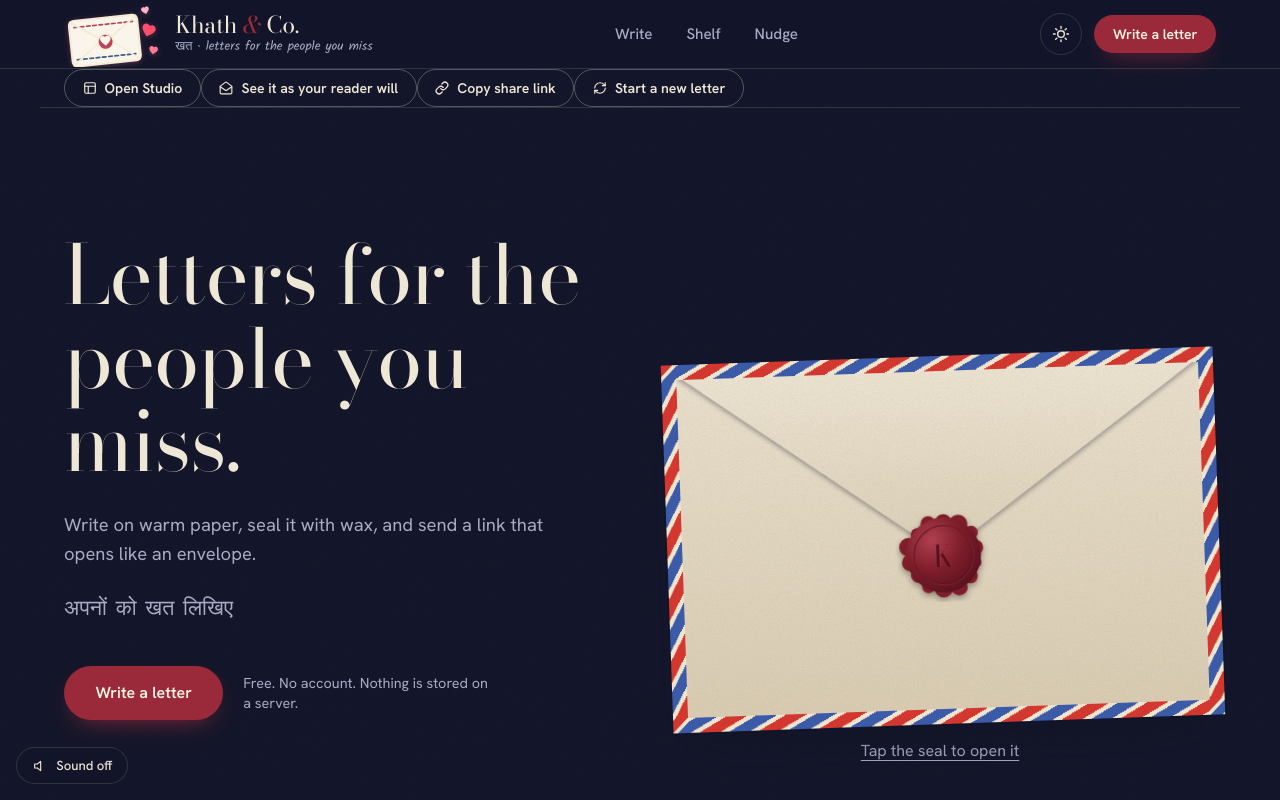
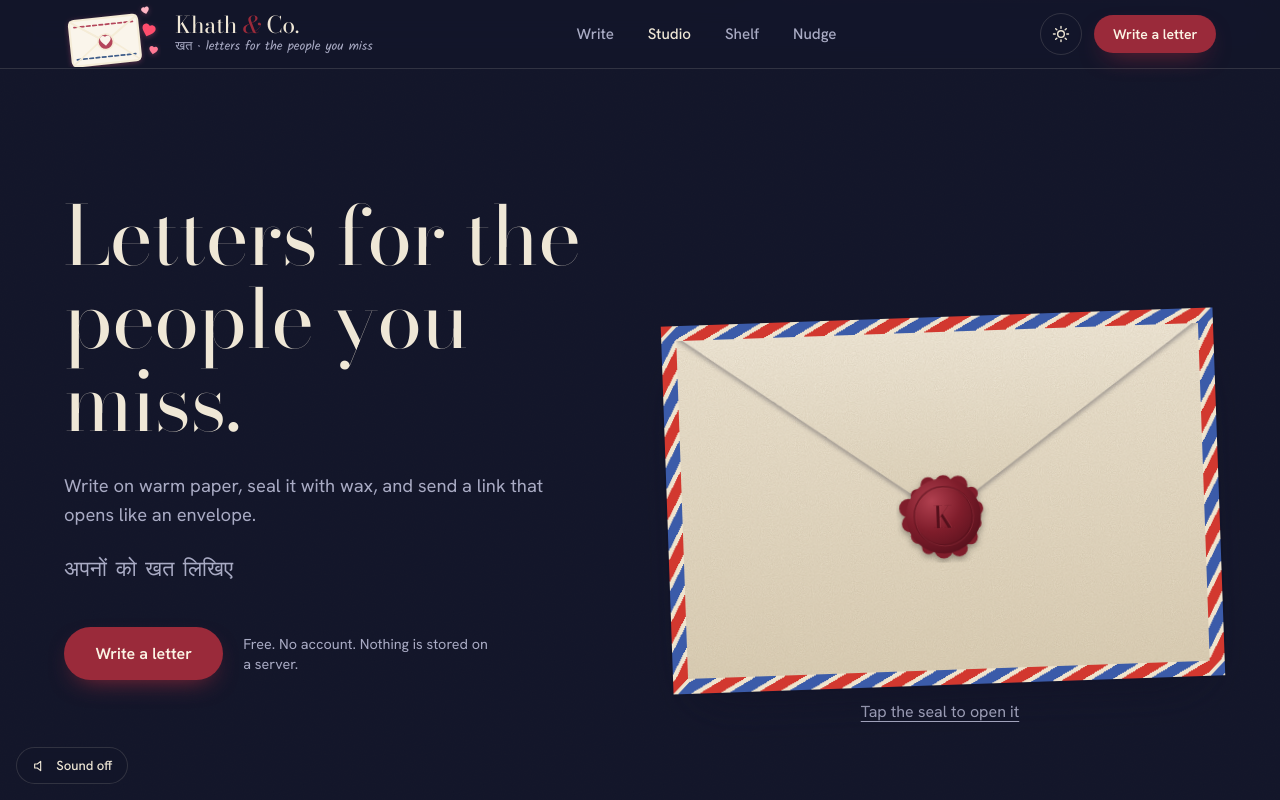
Before and after one commit to Afshaan-shaik/khat-and-co, a React (Vite) app: page / in a window 1280 px wide. Shown: the top 800 px of the page. Built offline with nearby package versions, Linux system fonts and the light colour scheme; a web font is replaced by a local one.

Commit message:
feat(header): add Studio option with black text to nav and remove quick action buttons bar below logo

```diff
--- a/src/App.tsx
+++ b/src/App.tsx
@@ -5,7 +5,6 @@ import {
   saveDraft,
   loadThemePreference,
   saveThemePreference,
-  createDefaultLetter,
   getFormattedToday
 } from './utils/storage';
 import { encodeLetterToHash, decodeLetterFromHash } from './utils/codec';
@@ -134,8 +133,13 @@ export const App: React.FC = () => {
     const checkShared = async () => {
       const hash = window.location.hash;
       const search = window.location.search;
-      if (!hash && !search) {
+      const isLetterHash = hash.startsWith('#l=') || hash.startsWith('#letter=') || hash.startsWith('#id=') || (hash.length > 25 && !['#studio', '#shelf', '#nudge', '#top', '#step1', '#step2', '#step3'].includes(hash));
+      const isLetterSearch = search.includes('id=') || search.includes('l=');
+
+      if (!isLetterHash && !isLetterSearch) {
         setIsRecipientFlow(false);
+        setSharedLetterError(false);
+        setIsLoadingSharedLetter(false);
         return;
       }
 
@@ -276,17 +280,6 @@ export const App: React.FC = () => {
     }
   };
 
-  // Start fresh letter
-  const handleResetLetter = () => {
-    const hasCustomText = letter.body.trim().length > 0 && letter.body !== createDefaultLetter().body;
-    if (hasCustomText && !window.confirm('Start a fresh letter? This will clear your current message text.')) {
-      return;
-    }
-    const fresh = createDefaultLetter();
-    setLetter(fresh);
-    saveDraft(fresh);
-    showToast('A fresh page ready for your thoughts.');
-  };
 
   // Preview envelope as recipient
   const handlePreviewEnvelope = () => {
@@ -405,62 +398,6 @@ export const App: React.FC = () => {
 
       {/* Main Workspace Layout */}
       <div className="workspace-layout">
-        {/* Quick Author Action Controls Bar */}
-        <div className="container py-2 d-flex flex-wrap align-items-center gap-2" style={{ borderBottom: '1px solid var(--line)' }}>
-          <button
-            type="button"
-            className="btn ghost sm"
-            onClick={() => setIsStudioOpen(true)}
-            title="Open Studio for full customization"
-          >
-            <svg width="14" height="14" viewBox="0 0 24 24" fill="none" stroke="currentColor" strokeWidth="2" strokeLinecap="round" strokeLinejoin="round" aria-hidden="true">
-              <rect x="3" y="3" width="18" height="18" rx="2" /><path d="M3 9h18M9 21V9" />
-            </svg>
-            <span>Open Studio</span>
-          </button>
-
-          <button
-            type="button"
-            className="btn ghost sm"
-            onClick={handlePreviewEnvelope}
-            title="See it as your reader will (Envelope View)"
-          >
-            <svg width="14" height="14" viewBox="0 0 24 24" fill="none" stroke="currentColor" strokeWidth="2" strokeLinecap="round" strokeLinejoin="round" aria-hidden="true">
-              <path d="M21.2 8.4c.5.38.8.97.8 1.6v10a2 2 0 0 1-2 2H4a2 2 0 0 1-2-2V10a2 2 0 0 1 .8-1.6l8-6a2 2 0 0 1 2.4 0l8 6Z" />
-              <path d="m22 10-8.97 5.7a1.94 1.94 0 0 1-2.06 0L2 10" />
-            </svg>
-            <span>See it as your reader will</span>
-          </button>
-
-          <button
-            type="button"
-            className="btn ghost sm"
-            onClick={handleShareLink}
-            title="Create an envelope link to send to your loved one"
-          >
-            <svg width="14" height="14" viewBox="0 0 24 24" fill="none" stroke="currentColor" strokeWidth="2.2" strokeLinecap="round" strokeLinejoin="round" aria-hidden="true">
-              <path d="M10 13a5 5 0 0 0 7.54.54l3-3a5 5 0 0 0-7.07-7.07l-1.72 1.71" />
-              <path d="M14 11a5 5 0 0 0-7.54-.54l-3 3a5 5 0 0 0 7.07 7.07l1.71-1.71" />
-            </svg>
-            <span>Copy share link</span>
-          </button>
-
-          <button
-            type="button"
-            className="btn ghost sm"
-            onClick={handleResetLetter}
-            title="Start a fresh letter"
-          >
-            <svg width="14" height="14" viewBox="0 0 24 24" fill="none" stroke="currentColor" strokeWidth="2" strokeLinecap="round" strokeLinejoin="round" aria-hidden="true">
-              <path d="M3 12a9 9 0 0 1 9-9 9.75 9.75 0 0 1 6.74 2.74L21 8" />
-              <path d="M21 3v5h-5" />
-              <path d="M21 12a9 9 0 0 1-9 9 9.75 9.75 0 0 1-6.74-2.74L3 16" />
-              <path d="M8 16H3v5" />
-            </svg>
-            <span>Start a new letter</span>
-          </button>
-        </div>
-
         <main id="top" data-testid="stage">
           {/* Hero Section with interactive 3D Hero Envelope */}
           <HeroSection />
--- a/src/components/Header.tsx
+++ b/src/components/Header.tsx
@@ -19,7 +19,8 @@ interface HeaderProps {
 
 export const Header: React.FC<HeaderProps> = ({
   theme,
-  onToggleTheme
+  onToggleTheme,
+  onOpenStudio
 }) => {
   const isDark = theme === 'dark';
 
@@ -40,6 +41,25 @@ export const Header: React.FC<HeaderProps> = ({
         {/* Navigation Section Links */}
         <nav className="nav-links" aria-label="Sections">
           <a href="#studio">Write</a>
+          <a
+            href="#studio"
+            role="button"
+            className="nav-studio"
+            onClick={() => {
+              if (onOpenStudio) {
+                onOpenStudio();
+              }
+            }}
+            aria-label="Open Studio"
+            data-testid="nav-studio"
+            style={{
+              color: isDark ? 'var(--text)' : '#000000',
+              fontWeight: 500,
+              cursor: 'pointer'
+            }}
+          >
+            Studio
+          </a>
           <a href="#shelf">Shelf</a>
           <a href="#nudge">Nudge</a>
         </nav>
--- a/src/styles/index.css
+++ b/src/styles/index.css
@@ -549,7 +549,13 @@ textarea.field {
   gap: 34px;
 }
 
-.nav-links a {
+.nav-links a,
+.nav-links button {
+  background: none;
+  border: none;
+  padding: 0;
+  cursor: pointer;
+  font-family: inherit;
   text-decoration: none;
   color: var(--muted);
   font-weight: 500;
@@ -557,8 +563,18 @@ textarea.field {
   transition: color .2s;
 }
 
-.nav-links a:hover {
+.nav-links a:hover,
+.nav-links button:hover {
   color: var(--text);
+}
+
+.nav-links .nav-studio {
+  color: #000000 !important;
+  font-weight: 500;
+}
+
+:root[data-theme="dark"] .nav-links .nav-studio {
+  color: var(--text) !important;
 }
 
 .nav-right {
@@ -569,7 +585,19 @@ textarea.field {
 
 @media(max-width: 700px) {
   .nav-links {
+    display: flex;
+    gap: 14px;
+    font-size: 0.85rem;
+  }
+  .nav-right .btn.cta {
     display: none;
+  }
+}
+
+@media(max-width: 440px) {
+  .nav-links {
+    gap: 10px;
+    font-size: 0.8rem;
   }
 }
 
--- a/src/utils/shortLink.ts
+++ b/src/utils/shortLink.ts
@@ -84,8 +84,14 @@ export async function resolveSharedLetter(
     }
   }
 
-  // 3. Check legacy or standalone hash: #l=... or raw hash
-  if (hash && (hash.startsWith('#l=') || (hash.length > 5 && !hash.startsWith('#id=')))) {
+  // Ignore standard in-page navigation anchors
+  const PAGE_ANCHORS = ['#top', '#studio', '#shelf', '#nudge', '#step1', '#step2', '#step3'];
+  if (PAGE_ANCHORS.includes(hash)) {
+    return null;
+  }
+
+  // 3. Check legacy or standalone hash: #l=... or valid long encoded hash
+  if (hash && (hash.startsWith('#l=') || hash.startsWith('#letter=') || (hash.length > 25 && !hash.startsWith('#id=')))) {
     return decodeLetterFromHash(hash);
   }
 
```
Also changed, not shown: 2 other files (tests, documents, lock files or other folders).
